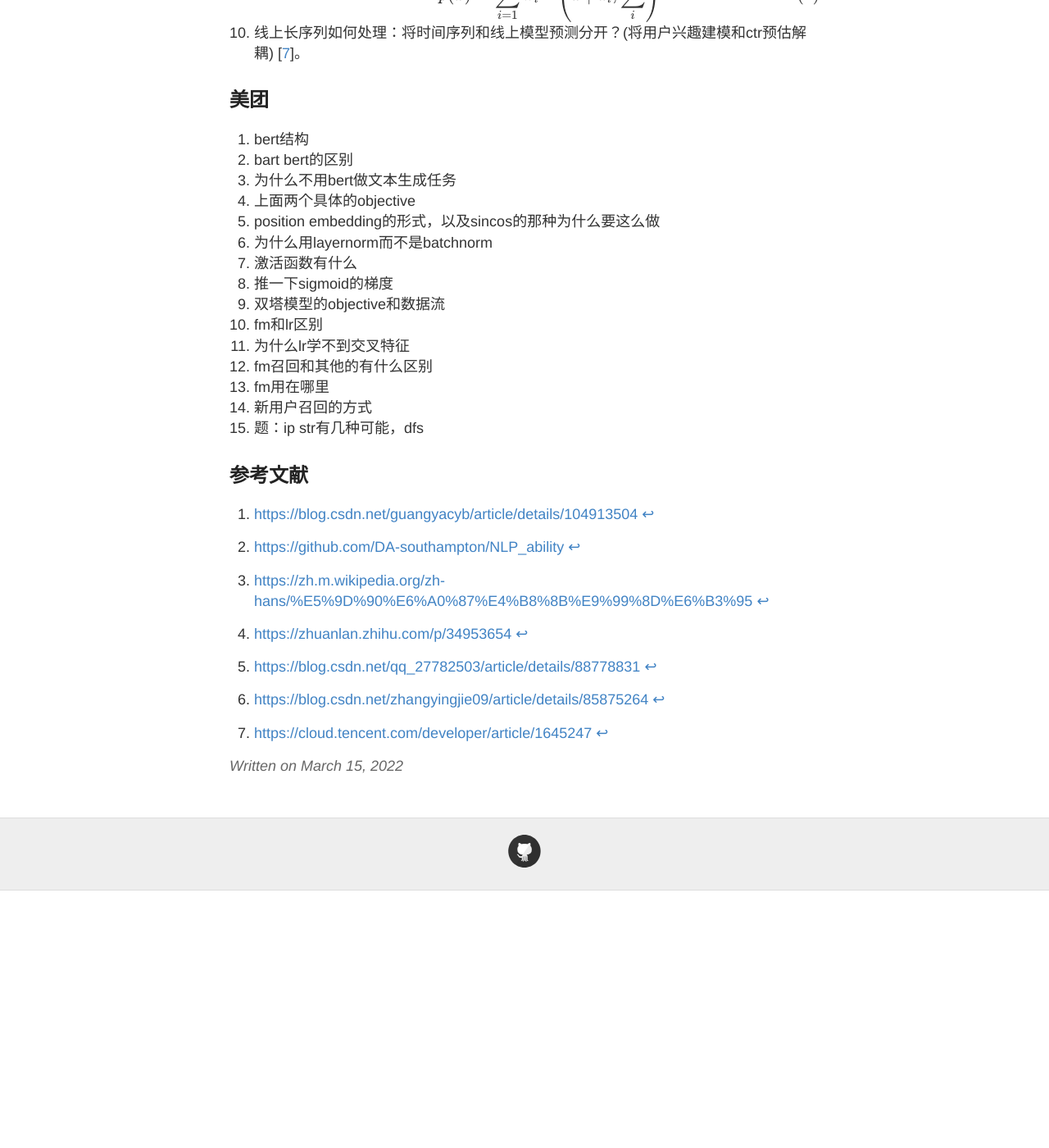
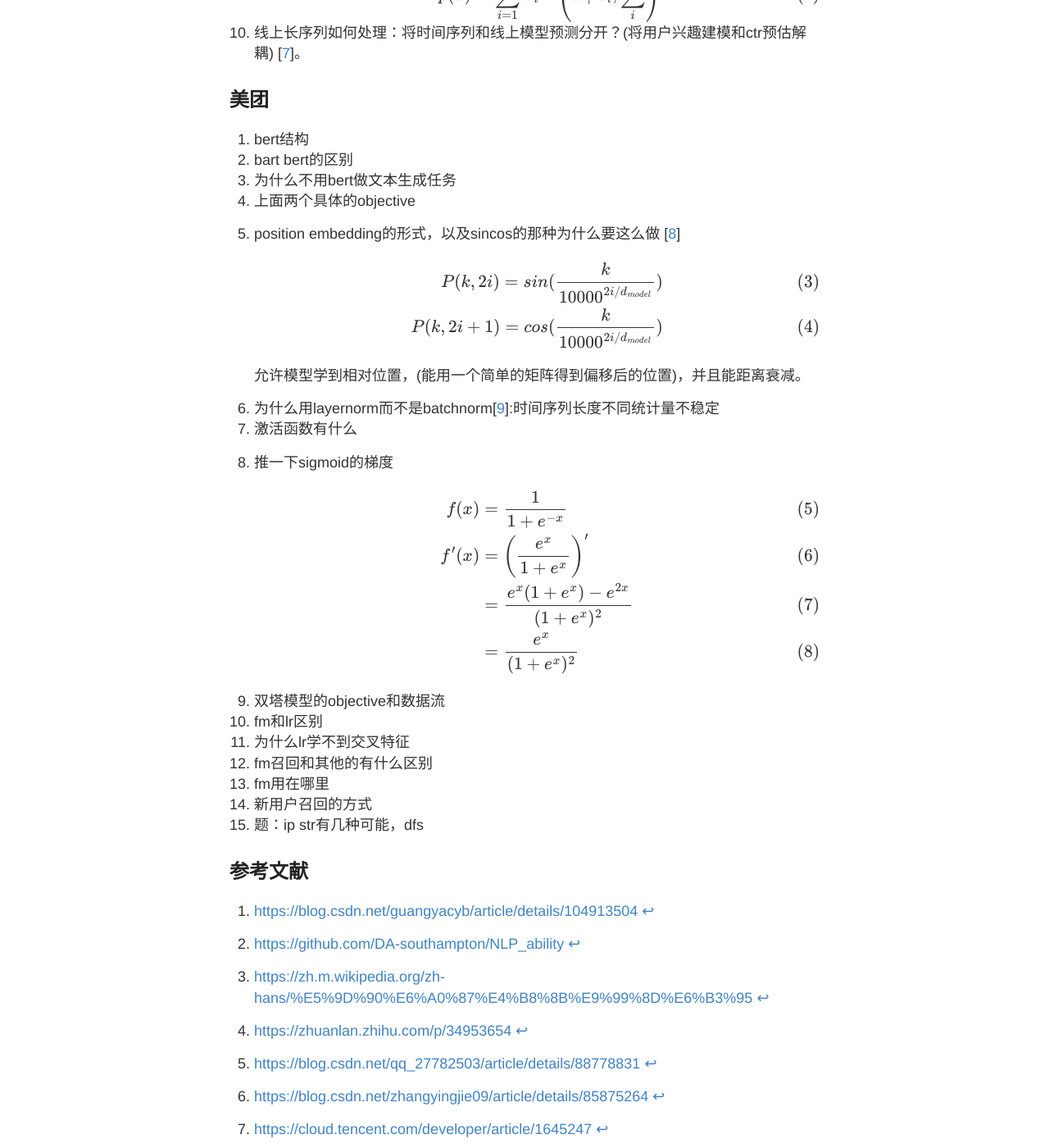
Before and after one commit to WangHexie/notes, a Jekyll site: the page built from _posts/machine-learning/2022-3-15-interview-log.md, in a window 1280 px wide and 1400 px high, scrolled down 1629 px. Shown: the whole window at 82% size. Built offline with Jekyll 4.4.1, drawn with Linux system fonts in a browser that asks for light colours; comment, search, counter and statistics services are not loaded; before the commit the page ends 2715 px from its top, so only the background shows below that; some of the changed text lies outside the part shown.

Commit message:
[update] interview

```diff
--- a/_posts/machine-learning/2022-3-15-interview-log.md
+++ b/_posts/machine-learning/2022-3-15-interview-log.md
@@ -52,11 +52,31 @@ title: 面试整理
 2. bart bert的区别
 3. 为什么不用bert做文本生成任务
 4. 上面两个具体的objective
-5. position embedding的形式，以及sincos的那种为什么要这么做
-6. 为什么用layernorm而不是batchnorm
+5. position embedding的形式，以及sincos的那种为什么要这么做 [[^9]]
+
+      $$
+      \begin{align}
+         P(k, 2i) = sin(\frac{k}{10000^{2i/d_{model}}}) \\
+         P(k,2i+1) = cos(\frac{k}{10000^{2i/d_{model}}})
+      \end{align}
+      $$
+
+   允许模型学到相对位置，(能用一个简单的矩阵得到偏移后的位置)，并且能距离衰减。
+6. 为什么用layernorm而不是batchnorm[[^10]]:时间序列长度不同统计量不稳定
 7. 激活函数有什么
 8. 推一下sigmoid的梯度
-9. 双塔模型的objective和数据流
+
+   $$
+   \begin{align}
+      f(x) &= \frac{1}{1+e^{-x}}\\
+      f'(x) &= \left(\frac{e^x}{1+e^x}\right)' \\
+       &= \frac{e^x(1+e^x)-e^{2x}}{(1+e^x)^2} \\
+       &= \frac{e^x}{(1+e^x)^2}
+   \end{align}
+   $$
+
+
+9.  双塔模型的objective和数据流
 10. fm和lr区别
 11. 为什么lr学不到交叉特征
 12. fm召回和其他的有什么区别
@@ -79,3 +99,7 @@ title: 面试整理
 [^6]: [https://blog.csdn.net/zhangyingjie09/article/details/85875264](https://blog.csdn.net/zhangyingjie09/article/details/85875264)
 
 [^7]: [https://cloud.tencent.com/developer/article/1645247](https://cloud.tencent.com/developer/article/1645247)
+
+[^9]: [https://machinelearningmastery.com/a-gentle-introduction-to-positional-encoding-in-transformer-models-part-1/](https://machinelearningmastery.com/a-gentle-introduction-to-positional-encoding-in-transformer-models-part-1/#:~:text=Transformers%20use%20a%20smart%20positional,summed%20with%20its%20positional%20information.)
+
+[^10]: [https://www.zhihu.com/question/395811291](https://www.zhihu.com/question/395811291)
```
